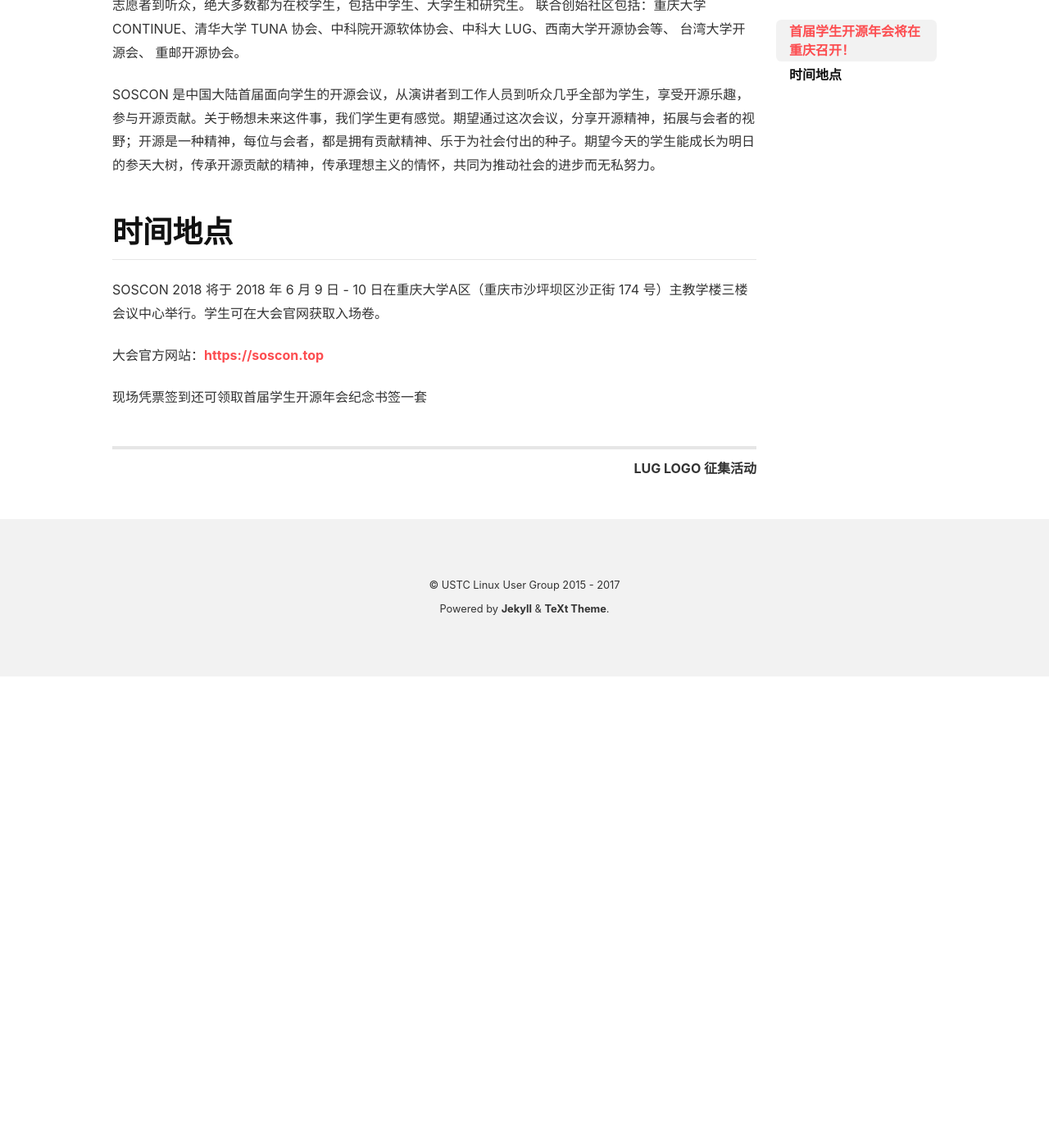
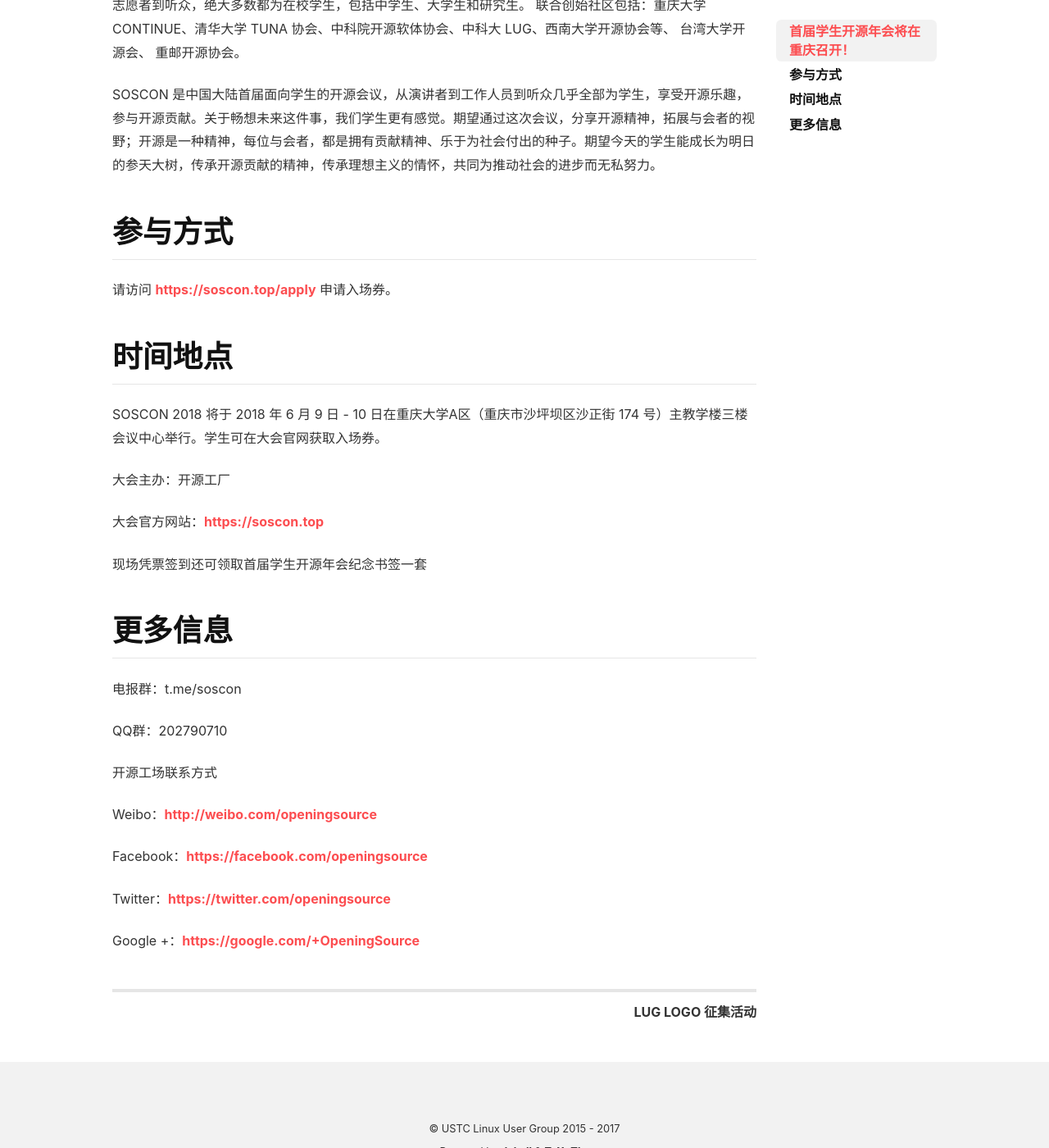
Before and after one commit to ustclug/news, a Jekyll site: the page built from _posts/2018-05-24-SOSCON18.md, in a window 1280 px wide and 1400 px high, scrolled down 769 px. Shown: the whole window at 82% size. Built offline with Jekyll 4.4.1, drawn with Linux system fonts in a browser that asks for light colours; nearby versions of some CDN libraries; before the commit the page ends 1594 px from its top, so only the background shows below that.

Commit message:
add information about ticket and openingsource

```diff
--- a/_posts/2018-05-24-SOSCON18.md
+++ b/_posts/2018-05-24-SOSCON18.md
@@ -20,11 +20,35 @@
 
 SOSCON 是中国大陆首届面向学生的开源会议，从演讲者到工作人员到听众几乎全部为学生，享受开源乐趣，参与开源贡献。关于畅想未来这件事，我们学生更有感觉。期望通过这次会议，分享开源精神，拓展与会者的视野；开源是一种精神，每位与会者，都是拥有贡献精神、乐于为社会付出的种子。期望今天的学生能成长为明日的参天大树，传承开源贡献的精神，传承理想主义的情怀，共同为推动社会的进步而无私努力。
 
+参与方式
+===
+
+请访问 [https://soscon.top/apply](https://soscon.top/apply)  申请入场券。
+
 时间地点
 ===
 
-SOSCON 2018 将于 2018 年 6 月 9 日 - 10 日在重庆大学A区（重庆市沙坪坝区沙正街 174 号）主教学楼三楼会议中心举行。学生可在大会官网获取入场卷。
+SOSCON 2018 将于 2018 年 6 月 9 日 - 10 日在重庆大学A区（重庆市沙坪坝区沙正街 174 号）主教学楼三楼会议中心举行。学生可在大会官网获取入场券。
+
+大会主办：开源工厂
 
 大会官方网站：[https://soscon.top](https://soscon.top)
 
 现场凭票签到还可领取首届学生开源年会纪念书签一套
+
+更多信息
+===
+
+电报群：t.me/soscon
+
+QQ群：202790710
+
+开源工场联系方式
+
+Weibo：[http://weibo.com/openingsource](http://weibo.com/openingsource)
+
+Facebook：[https://facebook.com/openingsource](https://facebook.com/openingsource)
+
+Twitter：[https://twitter.com/openingsource](https://twitter.com/openingsource)
+
+Google +：[https://google.com/+OpeningSource](https://google.com/+OpeningSource)
```
